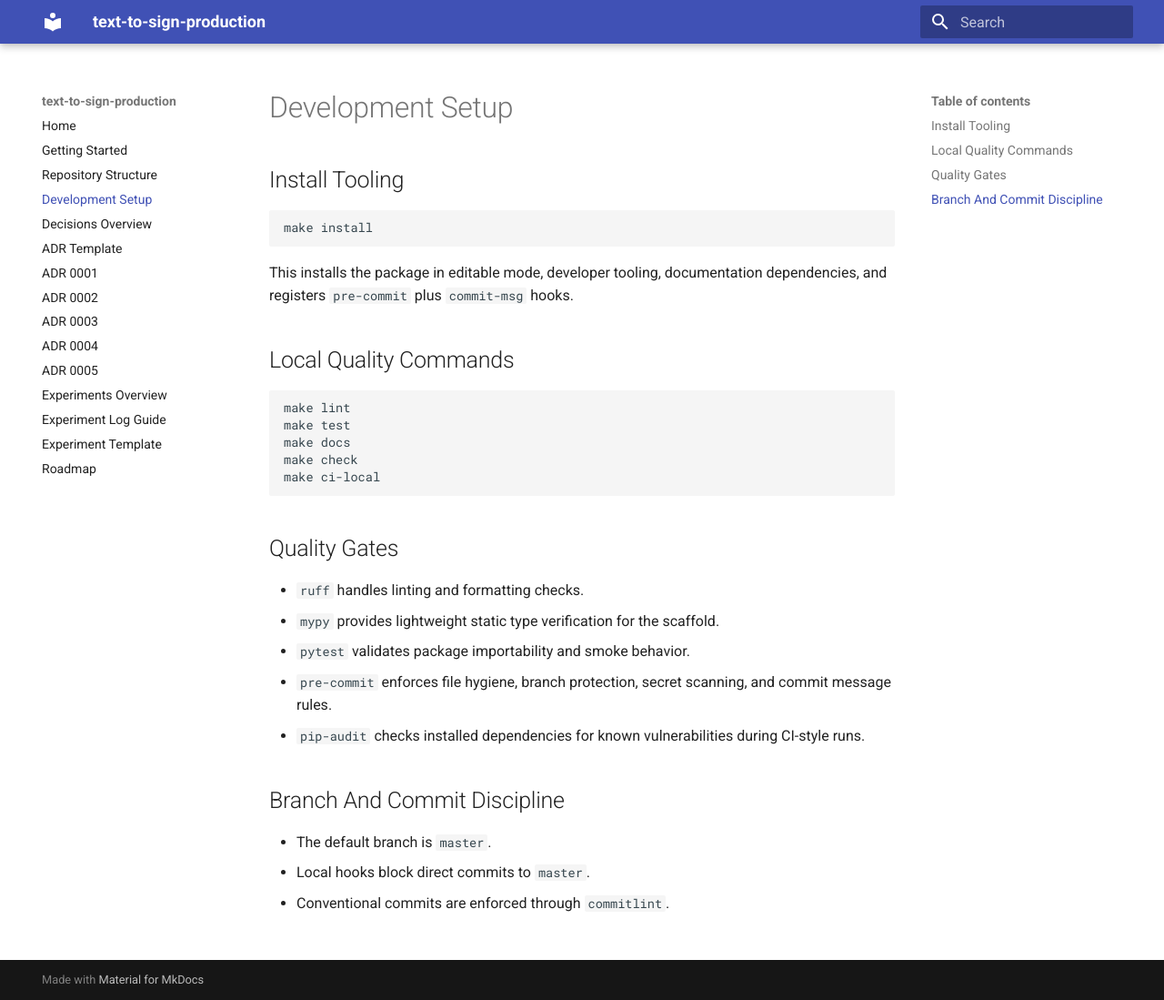
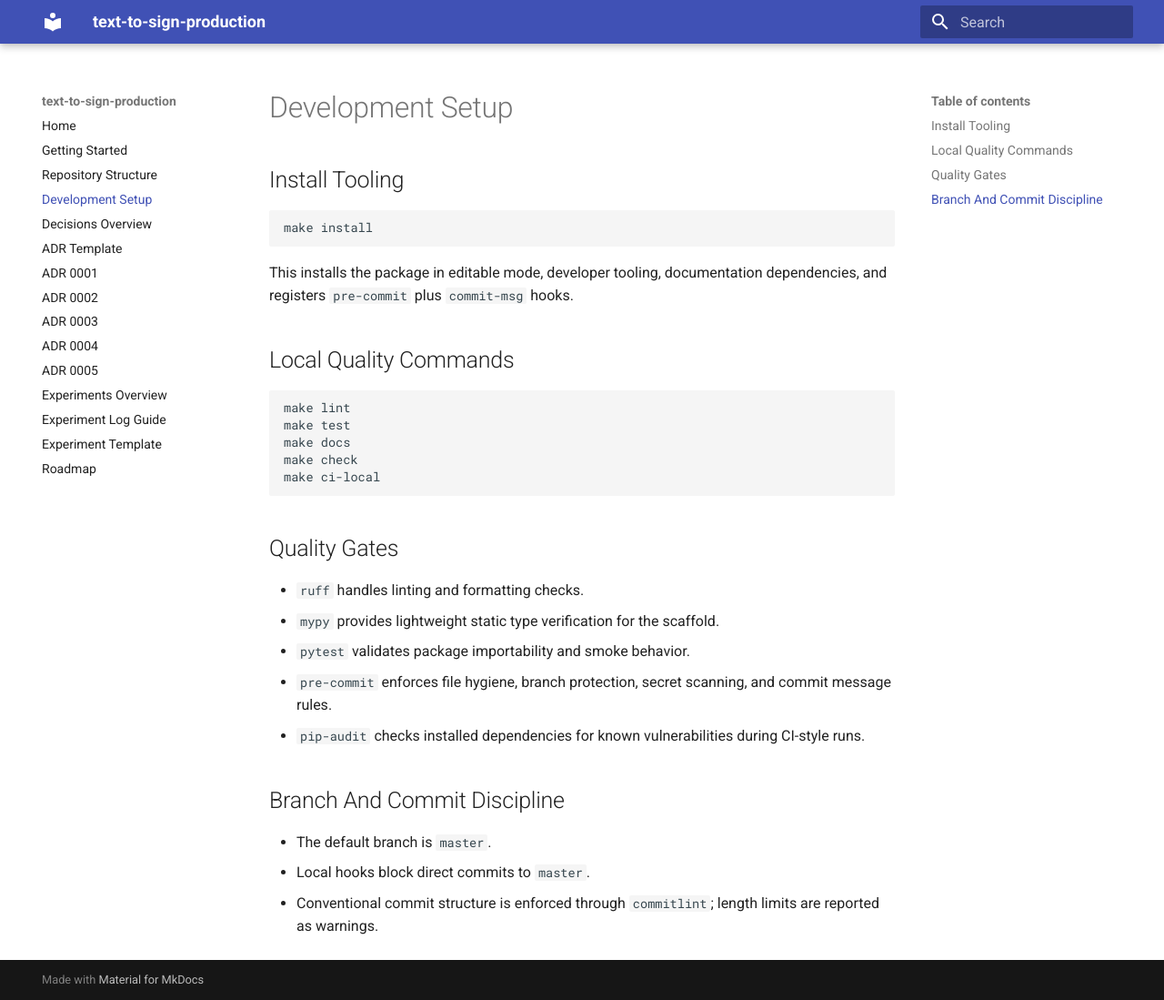
Before and after one commit to 0xmillennium/text-to-sign-production, an MkDocs documentation site: the page built from docs/development-setup.md, in a window 1280 px wide and 1099 px high. Shown: the whole window at 91% size. Built offline with MkDocs 1.6.1 and Material for MkDocs 9.7.7, drawn with Linux system fonts in a browser that asks for light colours.

```diff
--- a/.commitlintrc.yaml
+++ b/.commitlintrc.yaml
@@ -11,11 +11,11 @@
     - never
     - [sentence-case, start-case, pascal-case, upper-case]
   subject-max-length:
-    - 2
+    - 1
     - always
     - 72
   header-max-length:
-    - 2
+    - 1
     - always
     - 100
   body-max-line-length:
--- a/docs/development-setup.md
+++ b/docs/development-setup.md
@@ -31,4 +31,5 @@
 
 - The default branch is `master`.
 - Local hooks block direct commits to `master`.
-- Conventional commits are enforced through `commitlint`.
+- Conventional commit structure is enforced through `commitlint`; length limits are reported as
+  warnings.
```
Also changed, not shown: 4 other files.
